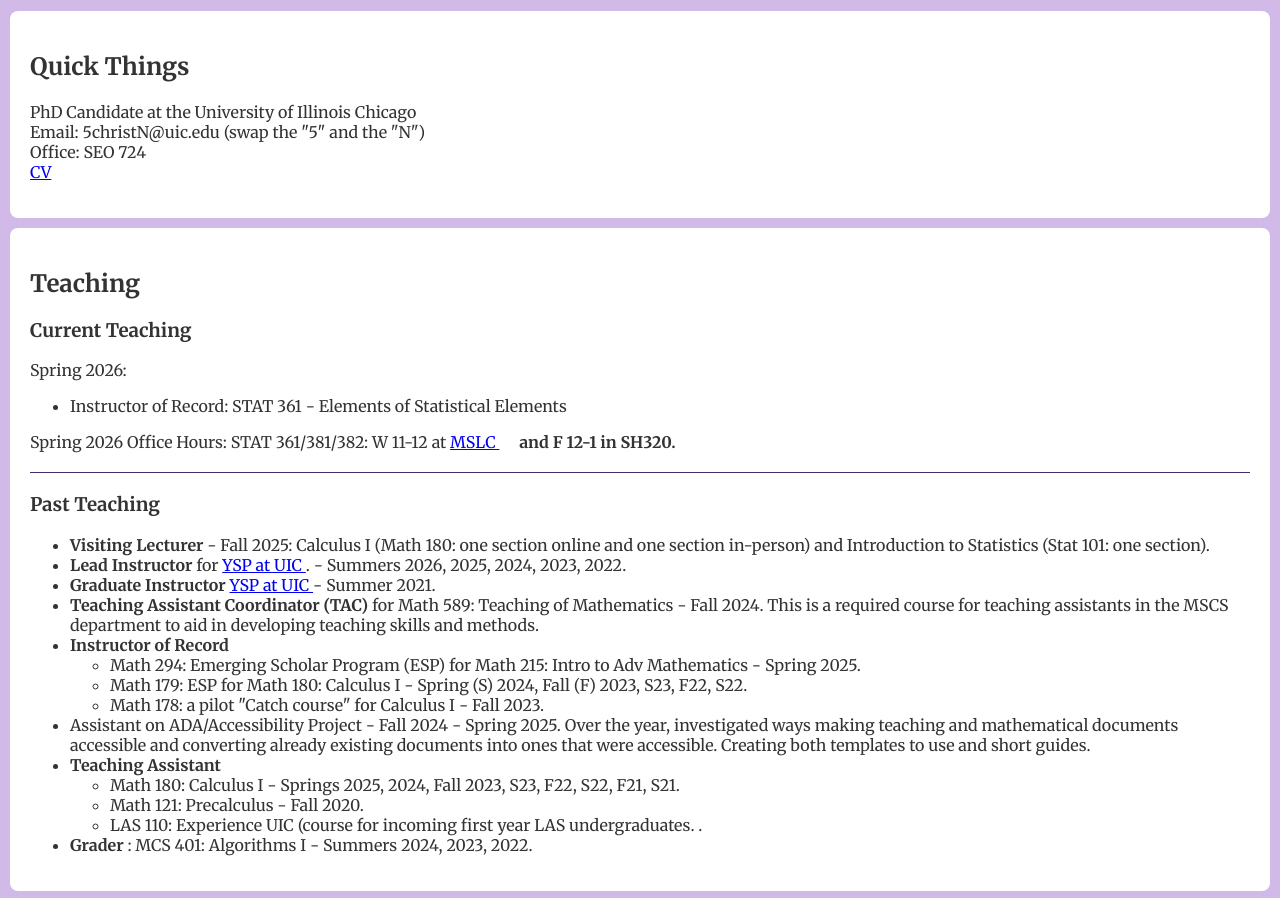
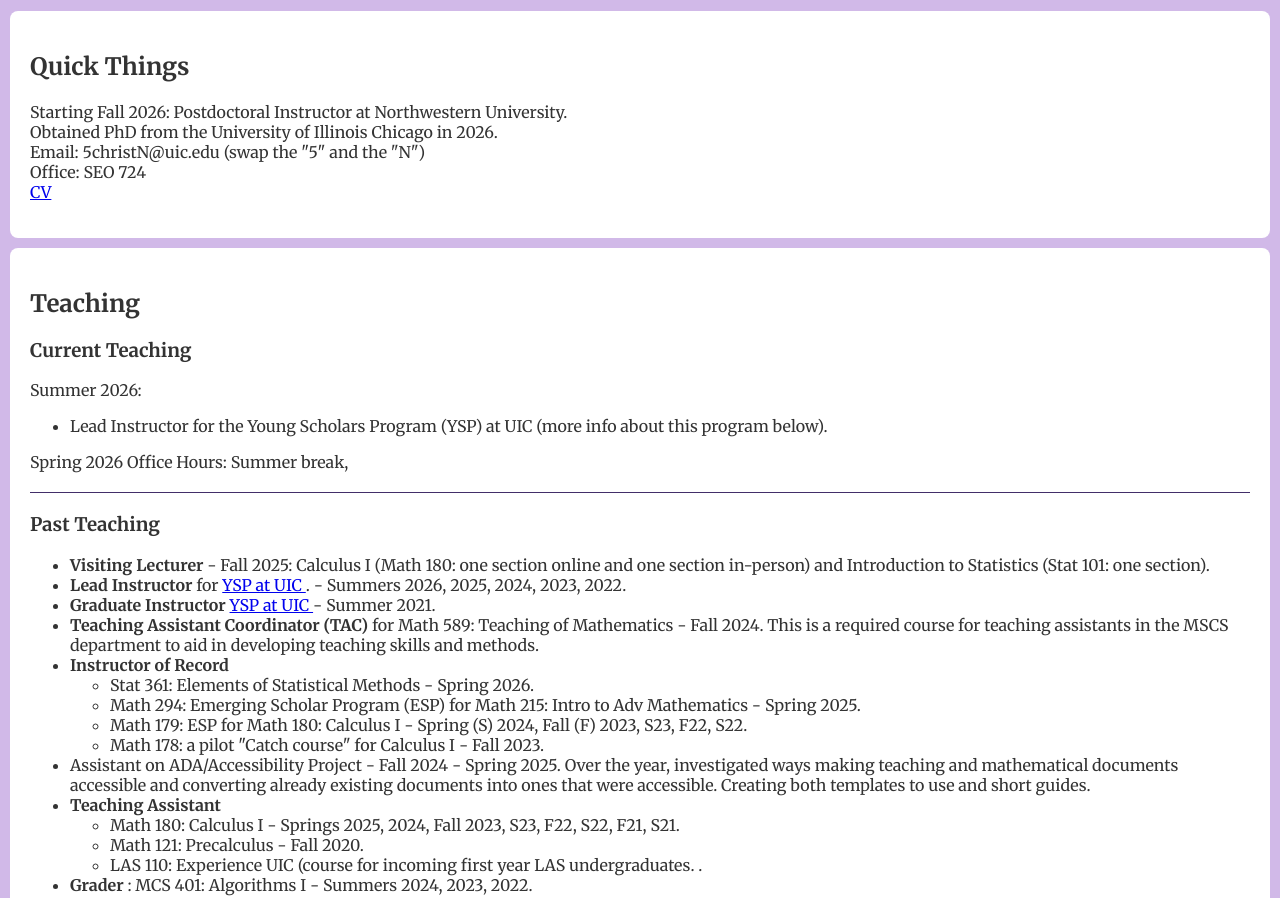
Before and after one commit to christpluso/christpluso.github.io, a plain HTML site: page index.html in a window 1280 px wide. Shown: the part 593-1491 px from the top of the page. Drawn offline with Linux system fonts and the light colour scheme.

Commit message:
Add files via upload

```diff
--- a/index.html
+++ b/index.html
@@ -128,7 +128,7 @@
 	</center>
     <section id="welcome" class="welcome">
         <h2>Quick Things</h2>
-        <p> PhD Candidate at the University of Illinois Chicago <br>
+        <p> Starting Fall 2026: Postdoctoral Instructor at Northwestern University. <br> Obtained PhD from the University of Illinois Chicago in 2026. <br>
 			Email: 5christN@uic.edu (swap the "5" and the "N") <br>
 			Office: SEO 724	<br>
 			<a href="files/Christo_CV.pdf" <b> CV </b> </a>
@@ -137,11 +137,11 @@
     <section id="teaching">
     <h2>Teaching</h2>
 	<h3> Current Teaching </h3>
-		<p> Spring 2026: </p>
+		<p> Summer 2026: </p>
 		<p> <ul>
-				<li> Instructor of Record: STAT 361 - Elements of Statistical Elements </li>
+				<li> Lead Instructor for the Young Scholars Program (YSP) at UIC (more info about this program below). </li>
 					</ul>	</p>
-		<p> Spring 2026 Office Hours: STAT 361/381/382: W 11-12 at <a href="https://mslc.uic.edu/"> MSLC </a> <b>&emsp; and F 12-1 in SH320. </b> </P>
+		<p> Spring 2026 Office Hours: Summer break, </b> </p>
     <hr class="divider">
 
 
@@ -152,6 +152,7 @@
 		<li> <b> Graduate Instructor </b>  <a href="https://today.uic.edu/young-scholars-program-lets-high-school-students-explore-math-stem-topics/"> YSP at UIC </a> - Summer 2021. </li>
 		<li> <b> Teaching Assistant Coordinator (TAC) </b> for Math 589: Teaching of Mathematics - Fall 2024. This is a required course for teaching assistants in the MSCS department to aid in developing teaching skills and methods. </li>
 		<li> <b> Instructor of Record </b> <ul>
+												<li> Stat 361: Elements of Statistical Methods - Spring 2026. </li>
 												<li> Math 294: Emerging Scholar Program (ESP) for Math 215: Intro to Adv Mathematics - Spring 2025. </li>
 												<li> Math 179: ESP for Math 180: Calculus I - Spring (S) 2024, Fall (F) 2023, S23, F22, S22.  </li>
 												<li> Math 178: a pilot "Catch course" for Calculus I - Fall 2023. </li>
@@ -203,9 +204,9 @@ into ones that were accessible. Creating both templates to use and short guides.
 
     <section id="about">
         <h2>Who am I? (About Me) </h2>
-        <p> (Possibly a hotdog.) A sixth year PhD candidate at UIC whose research interests include a choice from (Probability, Combinatorics, Statistical Physics). <br>
-			I completeted my master's degree -along the way of my PhD- in mathematical computer science at UIC in 2022 and my bachelor's degree in mathematics with a minor in philosophy at Western Michigan University in 2019. <br>
-			I am currently being advised by <a href="https://marcusmichelen.org/"> Marcus Michelen </a> (Northwestern University). </p>
+        <p> (Possibly a hotdog.) Starting Fall 2026, I will be a postdoctoral instructor/lecturer at Northwestern University. <br>
+		I obtained my PhD from the University of Illinois Chicago (UIC) in 2026. My PhD advisor is <a href="https://marcusmichelen.org/"> Marcus Michelen </a> (Northwestern University). My research interests include a choice from (Probability, Combinatorics, Statistical Physics). <br>
+			I completeted my master's degree -along the way of my PhD- in mathematical computer science at UIC in 2022 and my bachelor's degree in mathematics with a minor in philosophy at Western Michigan University in 2019. </p>
     </section>
 
 	<section id="Things I do">
```
